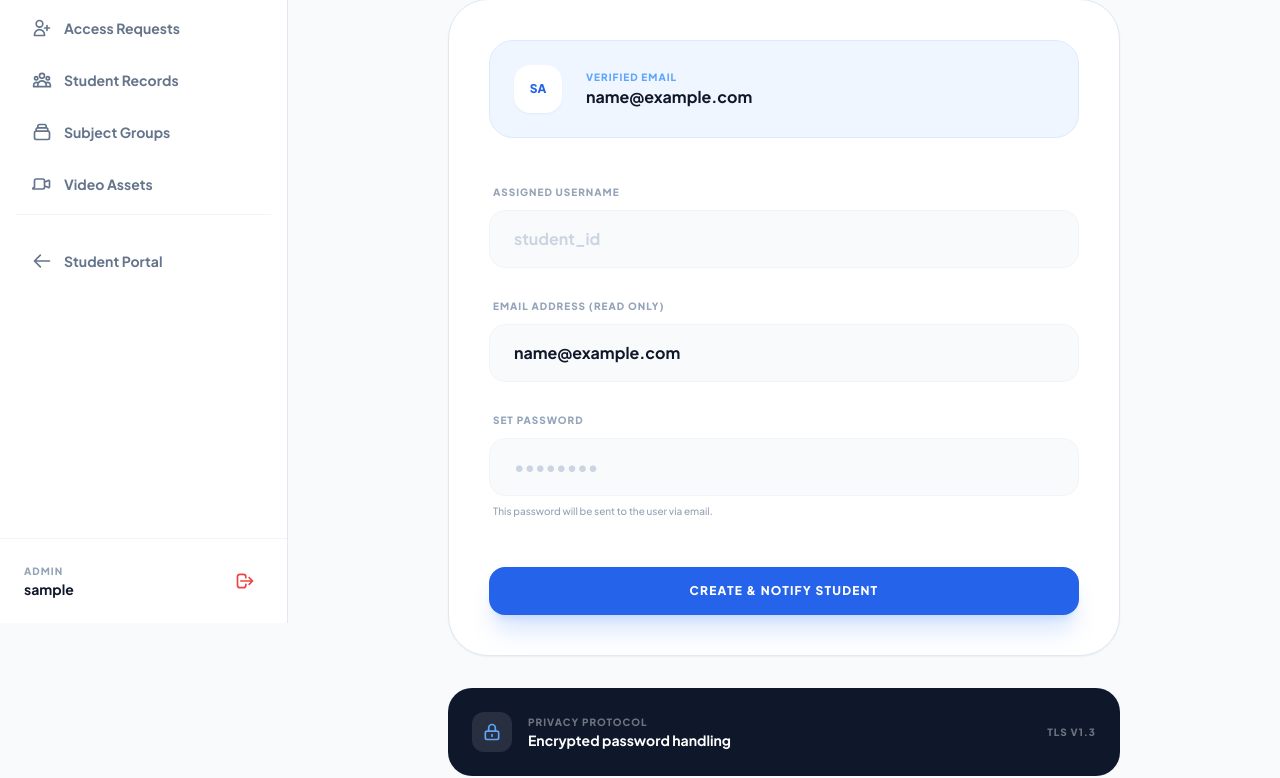
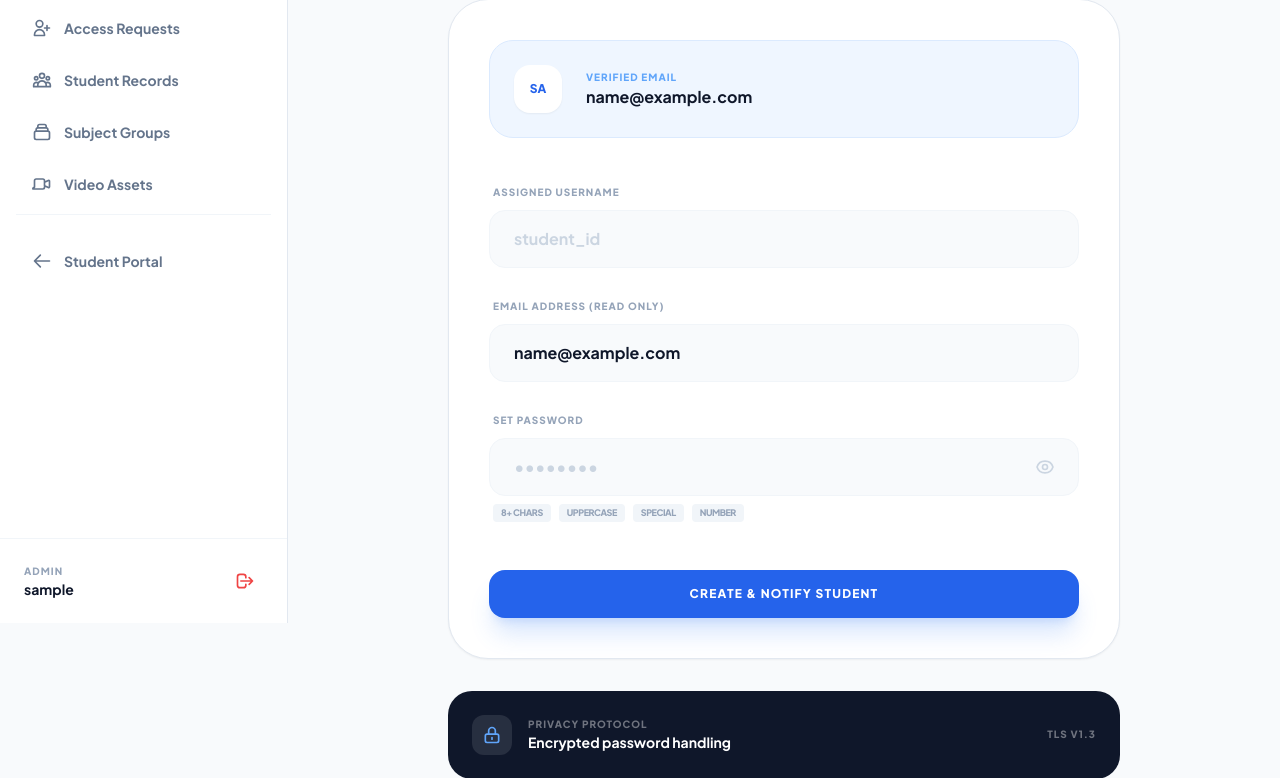
Before and after one commit to ameenul-hashim/e-learningwebsite, a Django app: page /control-panel/create-user/1/ in a window 1280 px wide. Shown: the part 177-955 px from the top of the page. Run offline with Django 5.2, Linux system fonts and the light colour scheme; a user stored in the database is signed in; tables that the repository leaves empty hold one stand-in row (values such as "Sample post"); parts of the project's set-up code (start-up, migrations or seed data) failed here and were passed over; some libraries are stand-ins or nearby versions.

Commit message:
Enhance approval workflow: strict password validation, WhatsApp notifications via Twilio, and UI improvements

```diff
--- a/control_panel/forms.py
+++ b/control_panel/forms.py
@@ -25,4 +25,15 @@ class AdminUserCreationForm(forms.ModelForm):
         password = self.cleaned_data.get('password')
         if len(password) < 8:
             raise forms.ValidationError("Password must be at least 8 characters long.")
+
+        import re
+        if not re.search(r'[A-Z]', password):
+            raise forms.ValidationError("Password must include at least one uppercase letter.")
+        if not re.search(r'[a-z]', password):
+            raise forms.ValidationError("Password must include at least one lowercase letter.")
+        if not re.search(r'[0-9]', password):
+            raise forms.ValidationError("Password must include at least one number.")
+        if not re.search(r'[!@#$%^&*(),.?":{}|<>]', password):
+            raise forms.ValidationError("Password must include at least one special character.")
+
         return password
--- a/control_panel/views.py
+++ b/control_panel/views.py
@@ -1,3 +1,4 @@
+import os
 from django.shortcuts import render, redirect, get_object_or_404
 from django.contrib.auth.decorators import login_required
 from django.contrib import messages
@@ -7,6 +8,30 @@ from django.core.mail import send_mail
 from django.conf import settings
 from django.core.cache import cache
 from functools import wraps
+from twilio.rest import Client
+
+def send_whatsapp_notification(to_number, message_body):
+    """
+    Helper to send WhatsApp messages via Twilio.
+    """
+    try:
+        # Prepend 'whatsapp:' if not present
+        if not to_number.startswith('whatsapp:'):
+            to_number = f"whatsapp:{to_number}"
+
+        client = Client(
+            os.getenv('TWILIO_ACCOUNT_SID'),
+            os.getenv('TWILIO_AUTH_TOKEN')
+        )
+        message = client.messages.create(
+            from_=os.getenv('TWILIO_WHATSAPP_NUMBER'),
+            body=message_body,
+            to=to_number
+        )
+        return True
+    except Exception as e:
+        print(f"Twilio Error: {str(e)}")
+        return False
 
 
 
@@ -100,19 +125,16 @@ def decline_request(request, pk):
             details=f"Declined request from {access_req.email}"
         )
 
-        # Send rejection email
-        subject = 'EduStream Access Request Update'
-        message = (
-            f"Hello {access_req.name},\n\n"
-            "Your verification failed. Your proof is not sufficient for access.\n\n"
-            "Best regards,\nEduStream Team"
+        # Send WhatsApp rejection message
+        message_body = (
+            f"Dear {access_req.name}, your access to EduStream is declined. "
+            "Your submitted proof is not sufficient. Please upload a valid document."
         )
 
-        try:
-            send_mail(subject, message, settings.DEFAULT_FROM_EMAIL, [access_req.email])
-            messages.info(request, f"Request from {access_req.name} declined and email sent.")
-        except Exception as e:
-            messages.warning(request, f"Request declined, but notification email failed: {str(e)}")
+        if send_whatsapp_notification(access_req.whatsapp, message_body):
+            messages.info(request, f"Request from {access_req.name} declined and WhatsApp sent.")
+        else:
+            messages.warning(request, f"Request declined, but WhatsApp notification failed.")
 
     except Exception as e:
         messages.error(request, f"Error processing decline: {str(e)}")
@@ -152,24 +174,20 @@ def create_user_from_request(request, request_id):
                     is_verified=True
                 )
 
-                # Send credentials email
-                subject = 'EduStream: Your Account is Ready'
+                # Send WhatsApp credentials message
                 login_url = request.build_absolute_uri("/login/")
-                message = (
-                    f"Hello {access_req.name},\n\n"
-                    "Your EduStream account has been created successfully.\n\n"
-                    f"Login Credentials:\n"
+                message_body = (
+                    f"EduStream: Your application is approved.\n"
                     f"Username: {username}\n"
-                    f"Password: {password}\n\n"
-                    f"Login here: {login_url}\n\n"
-                    "Best regards,\nEduStream Team"
+                    f"Password: {password}\n"
+                    f"Use these credentials to login: {login_url}\n"
+                    f"Do not share this information."
                 )
 
-                try:
-                    send_mail(subject, message, settings.DEFAULT_FROM_EMAIL, [email])
-                    messages.success(request, f"Account for {username} created and credentials sent.")
-                except Exception as e:
-                    messages.warning(request, f"Account created, but email failed: {str(e)}")
+                if send_whatsapp_notification(access_req.whatsapp, message_body):
+                    messages.success(request, f"Account for {username} created and WhatsApp sent.")
+                else:
+                    messages.warning(request, f"Account created, but WhatsApp failed to send.")
 
                 AdminAuditLog.objects.create(
                     admin_user=request.user,
--- a/requirements.txt
+++ b/requirements.txt
@@ -11,3 +11,4 @@ django-ratelimit
 django-redis
 redis
 celery
+twilio
--- a/templates/control_panel/create_user_from_request.html
+++ b/templates/control_panel/create_user_from_request.html
@@ -44,12 +44,41 @@
 
                 <div class="space-y-2">
                     <label class="text-[10px] font-black text-slate-400 uppercase tracking-widest ml-1">Set Password</label>
-                    {{ form.password }}
+                    <div class="relative group/pass">
+                        {{ form.password }}
+                        <button type="button" onclick="togglePassword()" class="absolute right-6 top-1/2 -translate-y-1/2 text-slate-300 hover:text-blue-600 transition-colors">
+                            <svg id="eye_open" class="w-5 h-5" fill="none" stroke="currentColor" viewBox="0 0 24 24"><path stroke-linecap="round" stroke-linejoin="round" stroke-width="2" d="M15 12a3 3 0 11-6 0 3 3 0 016 0z"></path><path stroke-linecap="round" stroke-linejoin="round" stroke-width="2" d="M2.458 12C3.732 7.943 7.523 5 12 5c4.478 0 8.268 2.943 9.542 7-1.274 4.057-5.064 7-9.542 7-4.477 0-8.268-2.943-9.542-7z"></path></svg>
+                            <svg id="eye_closed" class="w-5 h-5 hidden" fill="none" stroke="currentColor" viewBox="0 0 24 24"><path stroke-linecap="round" stroke-linejoin="round" stroke-width="2" d="M13.875 18.825A10.05 10.05 0 0112 19c-4.478 0-8.268-2.943-9.542-7a9.97 9.97 0 011.563-3.029m5.858.908a3 3 0 114.243 4.243M9.878 9.878l4.242 4.242M9.88 9.88l-3.29-3.29m7.532 7.532l3.29 3.29M3 3l18 18"></path></svg>
+                        </button>
+                    </div>
                     {% if form.password.errors %}
                         <p class="text-[10px] text-red-500 font-bold uppercase mt-1 ml-1">{{ form.password.errors.0 }}</p>
                     {% endif %}
-                    <p class="text-[10px] text-slate-400 font-medium mt-1 ml-1">This password will be sent to the user via email.</p>
+                    <div class="flex flex-wrap gap-2 mt-2 ml-1">
+                        <span class="text-[9px] font-black uppercase tracking-tighter px-2 py-0.5 rounded bg-slate-100 text-slate-400">8+ Chars</span>
+                        <span class="text-[9px] font-black uppercase tracking-tighter px-2 py-0.5 rounded bg-slate-100 text-slate-400">Uppercase</span>
+                        <span class="text-[9px] font-black uppercase tracking-tighter px-2 py-0.5 rounded bg-slate-100 text-slate-400">Special</span>
+                        <span class="text-[9px] font-black uppercase tracking-tighter px-2 py-0.5 rounded bg-slate-100 text-slate-400">Number</span>
+                    </div>
                 </div>
+
+                <script>
+                    function togglePassword() {
+                        const passInput = document.querySelector('input[type="password"]') || document.querySelector('input[name="password"]');
+                        const eyeOpen = document.getElementById('eye_open');
+                        const eyeClosed = document.getElementById('eye_closed');
+
+                        if (passInput.type === 'password') {
+                            passInput.type = 'text';
+                            eyeOpen.classList.add('hidden');
+                            eyeClosed.classList.remove('hidden');
+                        } else {
+                            passInput.type = 'password';
+                            eyeOpen.classList.remove('hidden');
+                            eyeClosed.classList.add('hidden');
+                        }
+                    }
+                </script>
 
                 <div class="pt-6">
                     <button type="submit" class="w-full px-6 py-4 rounded-2xl bg-blue-600 text-white text-xs font-black uppercase tracking-widest hover:bg-blue-700 shadow-xl shadow-blue-500/20 transition-all">
```
